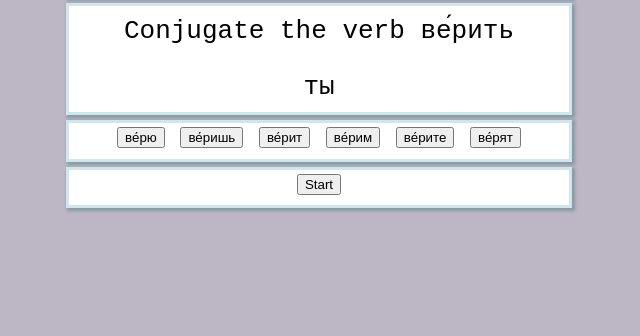
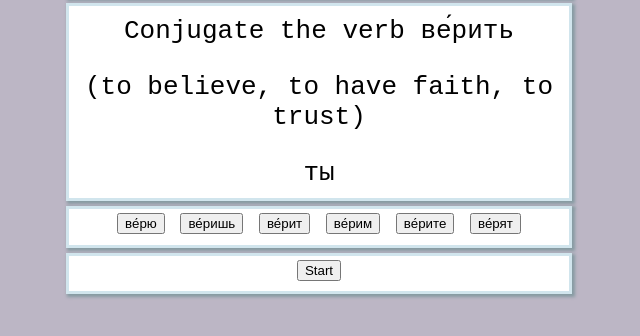
Before and after one commit to y3n9rmZg/ruskygramatika, a plain HTML site: page index.html in a window 1280 px wide. Both pictures are taken after a click on the button "Start". Shown: the part 316-652 px from the top of the page, without its empty margins (321-961 px from the left). Drawn offline with Linux system fonts and the light colour scheme.

Commit message:
Add files via upload

```diff
--- a/index.html
+++ b/index.html
@@ -14,6 +14,7 @@
     </header>
     <section>
         <p id="conjugate"></p>
+        <p id="transl"></p>
         <p id="question"></p>
     </section>
     <section>
--- a/index.js
+++ b/index.js
@@ -14,6 +14,7 @@ function getQuestion(){
     document.getElementById("user_choices").style.display="block";
     document.getElementById("answer").style.display="none";
     document.getElementById("conjugate").textContent="Conjugate the verb "+ verbos[rndNumber].verbo;
+    document.getElementById("transl").textContent="\(" + verbos[rndNumber].translation + "\)";
 }
 function getAnswer(answer){
     const userInput = Object.values(verbs[rndNumber])[answer];
--- a/verbos.js
+++ b/verbos.js
@@ -1,41 +1,54 @@
 const verbos =[
     {
-        verbo : "идти́"
+        verbo : "идти́",
+        translation: "to go, to walk"
     },
     {
-        verbo : "рабо́тать"
+        verbo : "рабо́тать",
+        translation: "to work, to function"
     },
     {
-        verbo : "име́ть"
+        verbo : "име́ть",
+        translation: "to have, to possess"
     },
     {
-        verbo : "би́ть"
+        verbo : "би́ть",
+        translation: "to beat"
     },
     {
-        verbo : "зва́ть"
+        verbo : "зва́ть",
+        translation: "call, to invite"
     },
     {
-        verbo : "жи́ть"
+        verbo : "жи́ть",
+        translation: "to live, to reside"
     },
     {
-        verbo : "сказа́ть"
+        verbo : "сказа́ть",
+        translation: "to say, to tell"
     },
     {
-        verbo : "говори́ть"
+        verbo : "говори́ть",
+        translation: "to say, to tell"
     },
     {
-        verbo : "зна́ть"
+        verbo : "зна́ть",
+        translation: "to know"
     },
     {
-        verbo : "хоте́ть"
+        verbo : "хоте́ть",
+        translation: "to want, to desire"
     },
     {
-        verbo : "е́сть"
+        verbo : "е́сть",
+        translation: "to eat"
     },
     {
-        verbo : "ве́рить"
+        verbo : "ве́рить",
+        translation: "to believe, to have faith, to trust"
     },
     {
-        verbo : "понима́ть"
+        verbo : "понима́ть",
+        translation: "to understand, to realize"
     },
     ]
```
